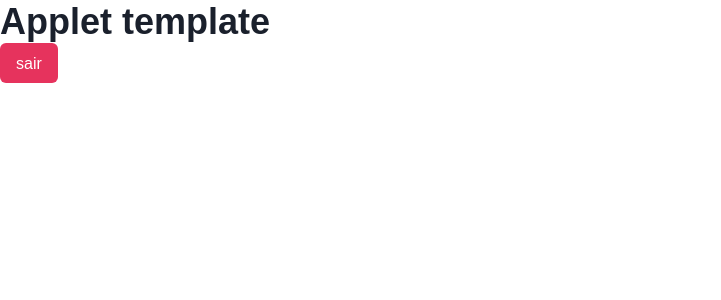
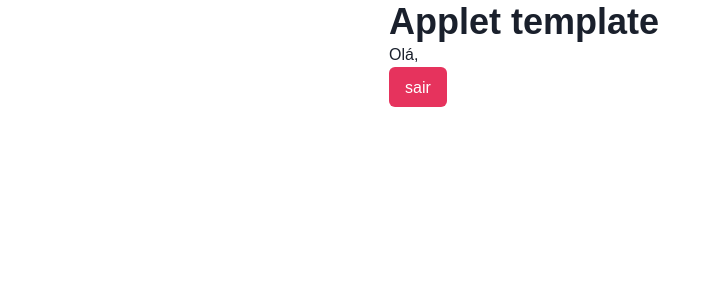
Before and after one commit to tdscompany/sp-applet-template, a Next.js app: page /dashboard in a window 1280 px wide. Shown: the top 300 px of the page, without its empty margins (0-721 px from the left). Built offline with nearby package versions, Linux system fonts and the light colour scheme.

Commit message:
feat: add tanstack query initial setup

```diff
--- a/package.json
+++ b/package.json
@@ -15,6 +15,7 @@
     "@emotion/styled": "^11.11.0",
     "@tanstack/react-query": "^5.49.2",
     "axios": "^1.5.0",
+    "cookies-next": "^4.2.1",
     "framer-motion": "^10.16.4",
     "jwt-decode": "^3.1.2",
     "next": "14.1.1",
@@ -24,6 +25,7 @@
     "typescript": "5.2.2"
   },
   "devDependencies": {
+    "@tanstack/eslint-plugin-query": "^5.50.0",
     "@types/node": "20.6.0",
     "@types/react": "18.2.21",
     "@types/react-dom": "18.2.7",
--- /dev/null
+++ b/src/config/query-client/index.ts
@@ -0,0 +1,12 @@
+import { QueryClient } from "@tanstack/react-query";
+
+const queryClient = new QueryClient({
+  defaultOptions: {
+    queries: {
+      refetchOnWindowFocus: false,
+      retry: false,
+    },
+  },
+});
+
+export default queryClient;
--- /dev/null
+++ b/src/hooks/use-me.ts
@@ -0,0 +1,23 @@
+import { User } from "@/types/user-model";
+import { sessionManager } from "@/config/session-manager";
+import { getMe } from "@/services/user";
+import { useQuery, useQueryClient } from "@tanstack/react-query";
+import { userKeys } from "@/query";
+
+export const useMe = () => {
+  const queryClient = useQueryClient();
+  const isAuthenticated = sessionManager.hasSession();
+
+  const { data, isLoading } = useQuery({
+    queryKey: userKeys.me(),
+    queryFn: getMe,
+    enabled: isAuthenticated,
+  });
+
+  return {
+    user: data,
+    isLoading,
+    mutateUser: (user: User | Partial<User>) =>
+      queryClient.setQueryData(userKeys.me(), user),
+  };
+};
--- a/src/pages/_app.tsx
+++ b/src/pages/_app.tsx
@@ -6,6 +6,8 @@ import { useResponseInterceptor } from "@/config/fetch";
 import { AxiosError } from "axios";
 import { sessionManager } from "@/config/session-manager";
 import { useRouter } from "next/router";
+import { QueryClientProvider } from "@tanstack/react-query";
+import queryClient from "@/config/query-client";
 
 export default function App({ Component, pageProps }: AppProps) {
   const router = useRouter();
@@ -37,8 +39,10 @@ export default function App({ Component, pageProps }: AppProps) {
   });
 
   return (
-    <ChakraProvider theme={theme}>
-      <Component {...pageProps} />
-    </ChakraProvider>
+    <QueryClientProvider client={queryClient}>
+      <ChakraProvider theme={theme}>
+        <Component {...pageProps} />
+      </ChakraProvider>
+    </QueryClientProvider>
   );
 }
--- a/src/pages/dashboard/index.tsx
+++ b/src/pages/dashboard/index.tsx
@@ -1,5 +1,6 @@
+import { useMe } from "@/hooks/use-me";
 import { logout } from "@/services/auth";
-import { Button, Heading } from "@chakra-ui/react";
+import { Button, Container, Heading } from "@chakra-ui/react";
 import { useRouter } from "next/router";
 import React from "react";
 
@@ -11,14 +12,18 @@ const Dashboard: React.FC = () => {
     await logout();
   };
 
+  const { user } = useMe();
+
   return (
-    <>
+    <Container>
       <Heading>Applet template</Heading>
+
+      <p>Olá, {user?.name}</p>
 
       <Button onClick={handleLogout} colorScheme="pink">
         sair
       </Button>
-    </>
+    </Container>
   );
 };
 
--- /dev/null
+++ b/src/query/index.ts
@@ -0,0 +1,25 @@
+export function makeKey(key: Array<unknown>) {
+  return key.filter(Boolean);
+}
+
+export const userKeys = {
+  all: ["users"],
+  allbyname: ["allbyname"],
+  me: () => [...userKeys.all, "me"],
+  myFollowers: (search?: string) =>
+    makeKey([...userKeys.all, "myFollowers", search]),
+  myFollowing: (search?: string) =>
+    makeKey([...userKeys.all, "following", search]),
+  publicUser: (id: string) => makeKey([...userKeys.all, "publicUser", id]),
+  publicUserFollowers: (id: string, search?: string) =>
+    makeKey([...userKeys.all, "publicUserFollowers", id, search]),
+  publicUserFollowing: (id: string, search?: string) =>
+    makeKey([...userKeys.all, "publicUserFollowing", id, search]),
+  publicUserJourneys: (id: string) =>
+    makeKey([...userKeys.all, "publicUserJourneys", id]),
+  publicUserKits: (id: string) =>
+    makeKey([...userKeys.all, "publicUserKits", id]),
+  publicUserTemplates: (id: string) =>
+    makeKey([...userKeys.all, "publicUserTemplates", id]),
+  apiKeys: () => makeKey([...userKeys.all, "apiKeys"]),
+} as const;
```
Also changed, not shown: src/config/fetch/index.ts (+25 -21 lines), .eslintrc.json, 1 other file (tests, documents, lock files or other folders).
